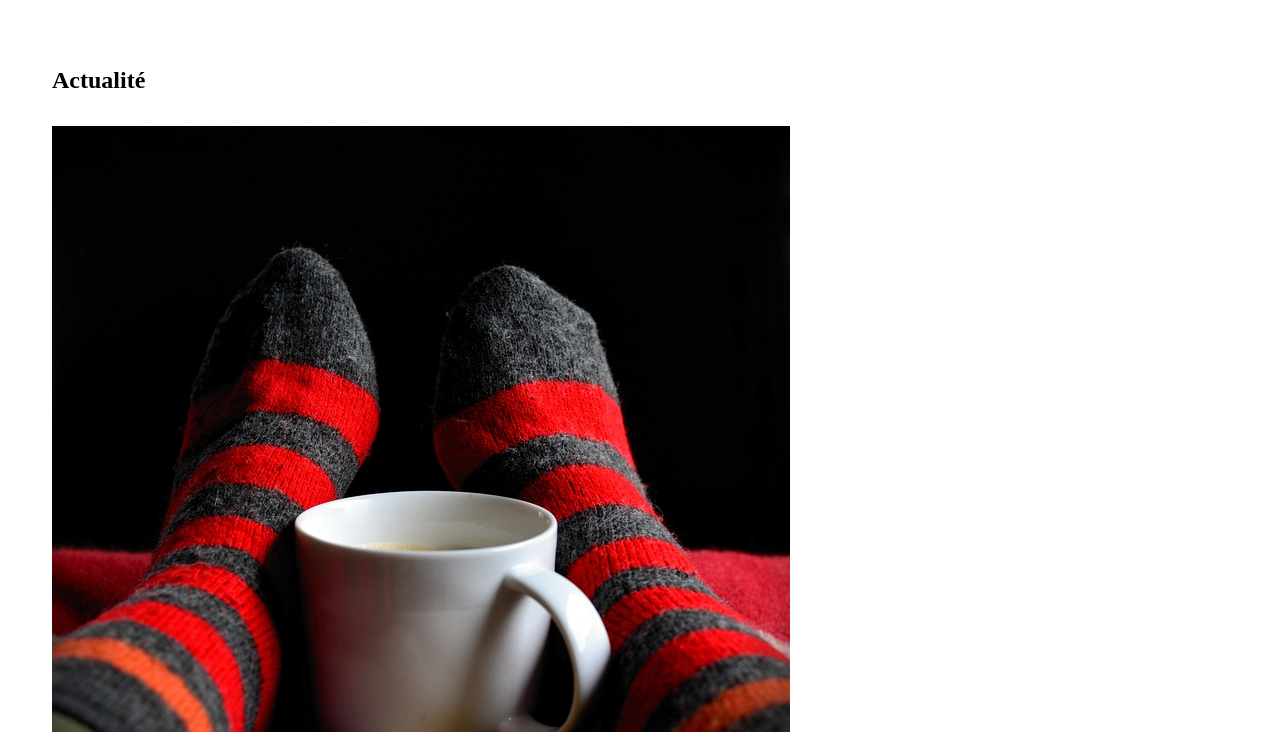
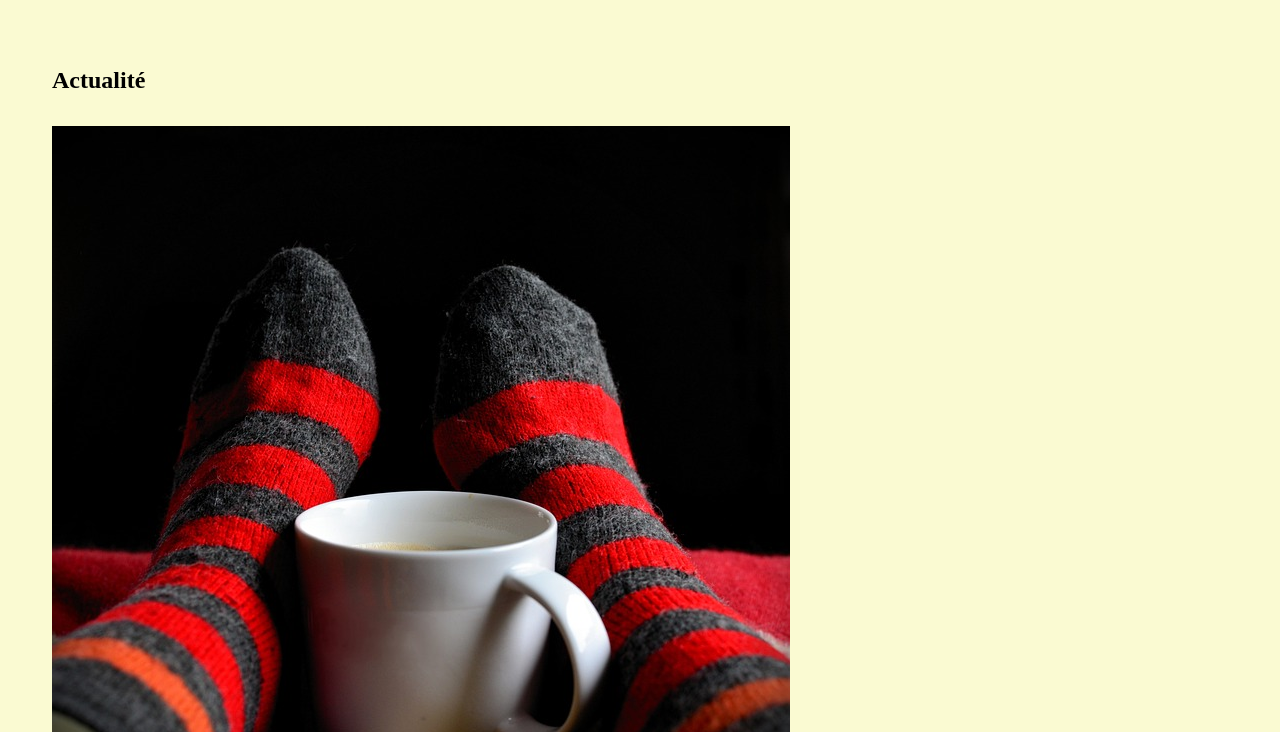
Before and after one commit to Vivec42/Wild-Crew-Crewstibat-, a plain HTML site: page index.html in a window 1280 px wide. Shown: the part 68-800 px from the top of the page. Drawn offline with Linux system fonts and the light colour scheme.

Commit message:
Merge works

```diff
--- a/script.js
+++ b/script.js
@@ -1,3 +1,4 @@
+// BURGER MENU
 function burgerMenu() {
   var x = document.getElementById("myLinks");
   if (x.style.display === "block") {
@@ -6,7 +7,9 @@ function burgerMenu() {
     x.style.display = "block";
   }
 }
+// BURGER MENU
 
+// CONTACT
 const form = document.querySelector("#form");
 const username = document.querySelector("#username");
 const email = document.querySelector("#email");
@@ -83,3 +86,4 @@ function setSucces(elem) {
 
   formcontrol.className = "form-control succes";
 }
+// CONTACT
--- a/style.css
+++ b/style.css
@@ -3,7 +3,6 @@
   padding: 0;
   box-sizing: border-box;
 }
-<<<<<<< HEAD
 
 :root {
 }
@@ -185,7 +184,8 @@ nav a:hover {
 }
 
 /* CONTACT */
-=======
+
+/*nouveau css*/
 body {
   background-color: lightgoldenrodyellow;
 }
@@ -212,4 +212,3 @@ main {
   height: auto;
 }
 /*nouveau css*/
->>>>>>> dd35cfb9585d6cb9c550dd3e9b4cdf91ff9e1f79
```
